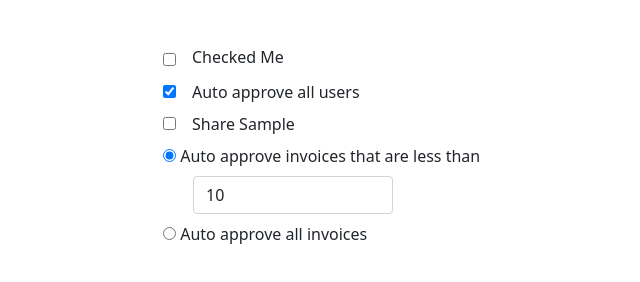
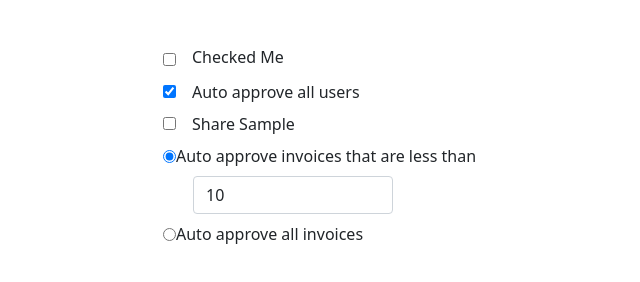
Before and after one commit to kawsarBinSiraj/custom-check-radio-switcher, a plain HTML site: page index.html in a window 1280 px wide. Shown: the full height of the page, 163-803 px from the left. Drawn offline with nearby package versions, Linux system fonts and the light colour scheme; files that its build step writes are made by us from their sources.

Commit message:
Update index.html

```diff
--- a/index.html
+++ b/index.html
@@ -77,7 +77,7 @@
 				</label>
 			</div>
 			<div class="form-group mb-2">
-				<label class="custom-radio" class="d-flex align-items-center">
+				<label class="custom-radio d-flex align-items-center">
 					<input type="radio" checked="" name="auto-approve-invoices">
 					<span class="check-mark"></span>
 					<span class="radio-label-text ml-2">Auto approve invoices that are less
@@ -86,7 +86,7 @@
 				<input type="number" class="form-control mt-2" value="10" style="max-width: 200px; margin-left: 30px;">
 			</div>
 			<div class="form-group">
-				<label class="custom-radio" class="d-flex align-items-center">
+				<label class="custom-radio d-flex align-items-center">
 					<input type="radio" name="auto-approve-invoices">
 					<span class="check-mark"></span>
 					<span class="radio-label-text ml-2">Auto approve all invoices</span>
```
